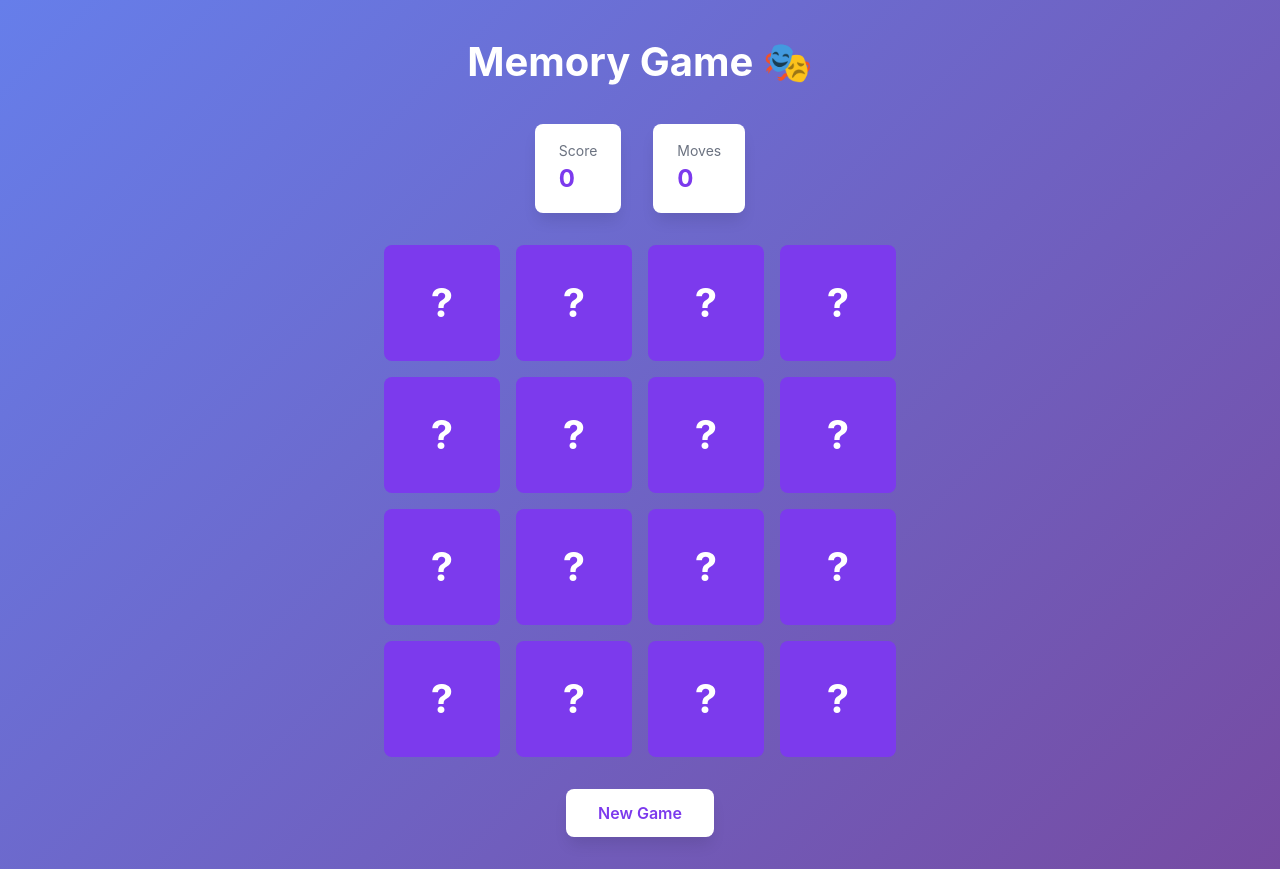
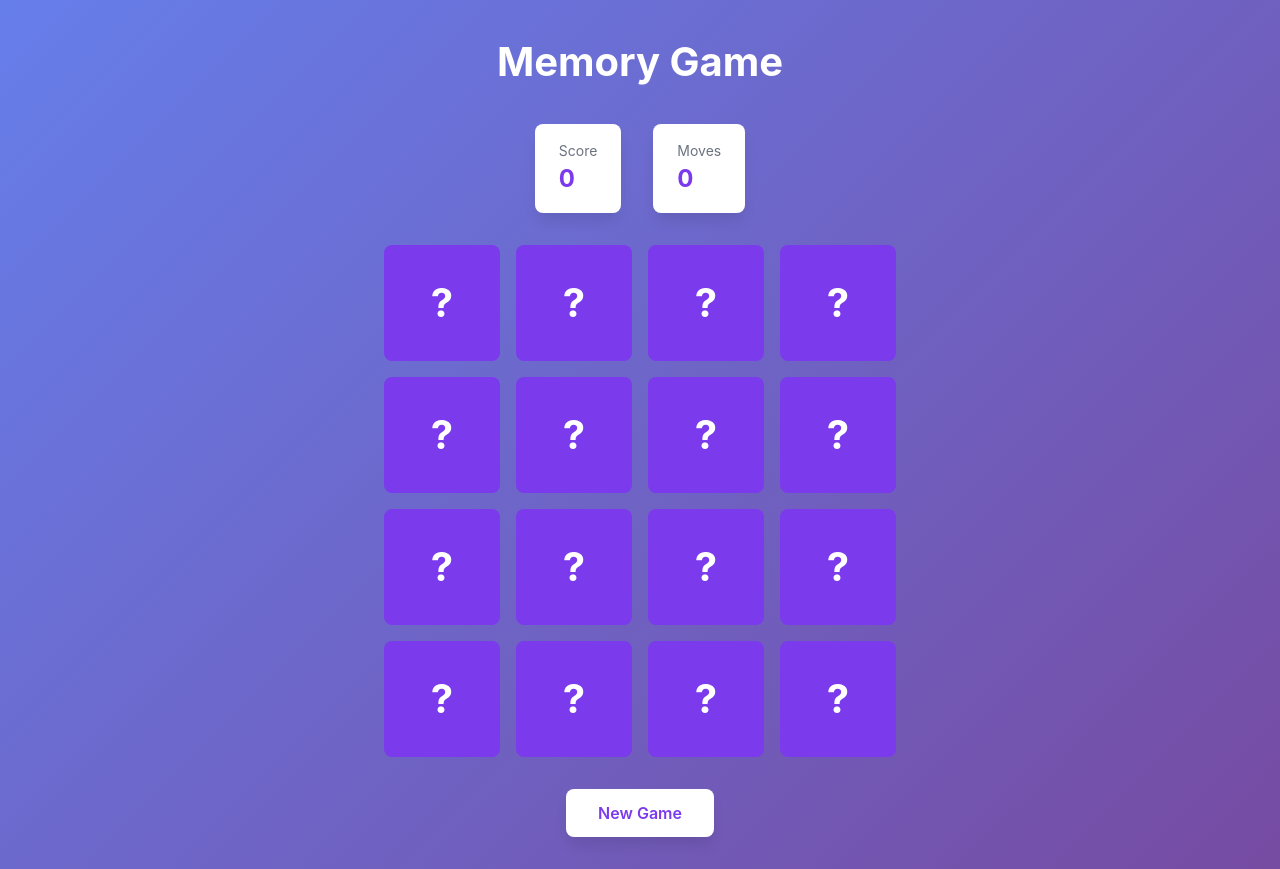
Before and after one commit to Jasiimm/Memmory, a Next.js app: page / in a window 1280 px wide. Built offline with nearby package versions, Linux system fonts and the light colour scheme.

Commit message:
Update page.tsx

```diff
--- a/src/app/page.tsx
+++ b/src/app/page.tsx
@@ -295,7 +295,7 @@ export default function Home() {
 
       <div className="game-container">
         <div className="game-wrapper">
-          <h1 className="game-title">Memory Game 🎭</h1>
+          <h1 className="game-title">Memory Game </h1>
 
           <div className="stats-container">
             <div className="stat-card">
```
